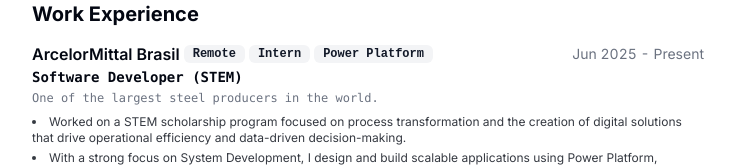
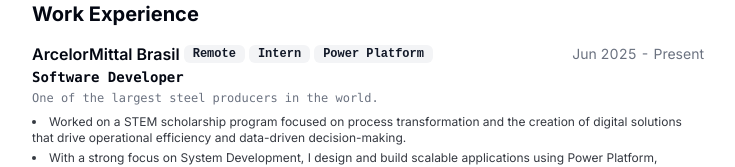
Before and after one commit to miguelrcha/miguelrcha.dev, a Next.js app: page / in a window 1280 px wide. Shown: the part 410-577 px from the top of the page, without its empty margins (272-1007 px from the left). Built offline with nearby package versions, Linux system fonts and the light colour scheme.

Commit message:
Update page.tsx

```diff
--- a/src/app/page.tsx
+++ b/src/app/page.tsx
@@ -64,7 +64,7 @@
     company: "ArcelorMittal Brasil",
     companyUrl: "https://brasil.arcelormittal.com/",
     companyDescription: "One of the largest steel producers in the world.",
-    role: "Software Developer (STEM)",
+    role: "Software Developer",
     period: "Jun 2025 - Present",
     tags: ["Remote", "Intern", "Power Platform"],
     bullets: [
```
